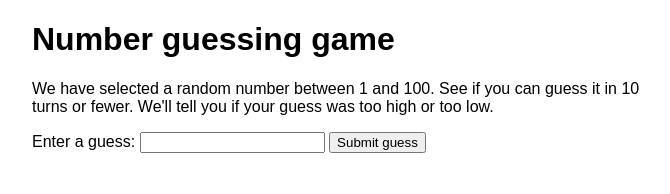
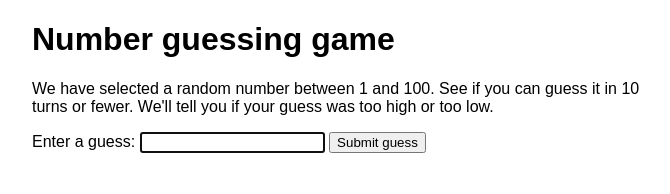
Before and after one commit to kuhlekt1v/MDN-tutorials, a plain HTML site: page 02-number-guessing-game/number-guessing-game-start.html in a window 1280 px wide. Shown: the whole page, without its empty margins (288-958 px from the left). Drawn offline with Linux system fonts and the light colour scheme.

Commit message:
Added focus.

```diff
--- a/02-number-guessing-game/number-guessing-game-start.html
+++ b/02-number-guessing-game/number-guessing-game-start.html
@@ -51,6 +51,11 @@
       var guessField = document.querySelector('.guessField');
 
       var guessCount = 1;
+
+      /* Uses focus method to automatically put the text cursor
+      into the <input> text field as soon as the page loads */
+      guessField.focus();
+
       var resetButton;
 
       function checkGuess() {
```
